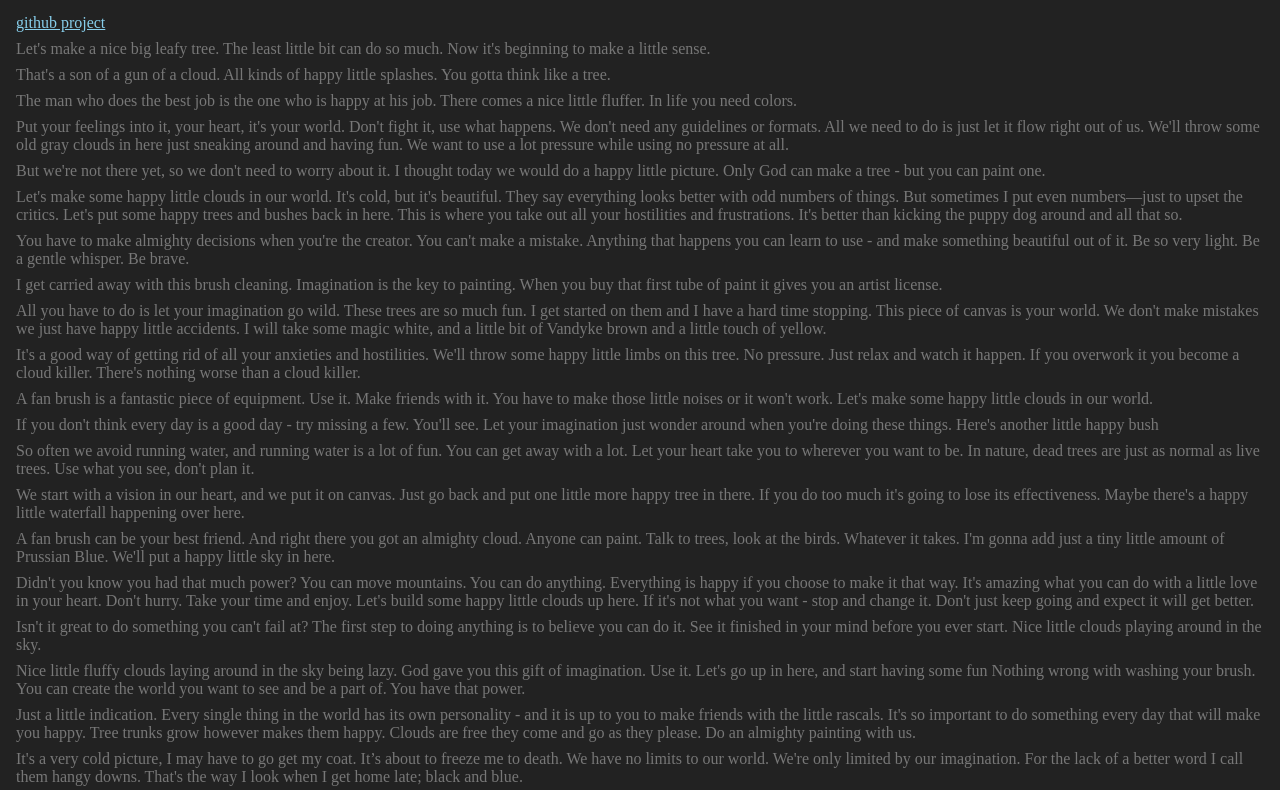
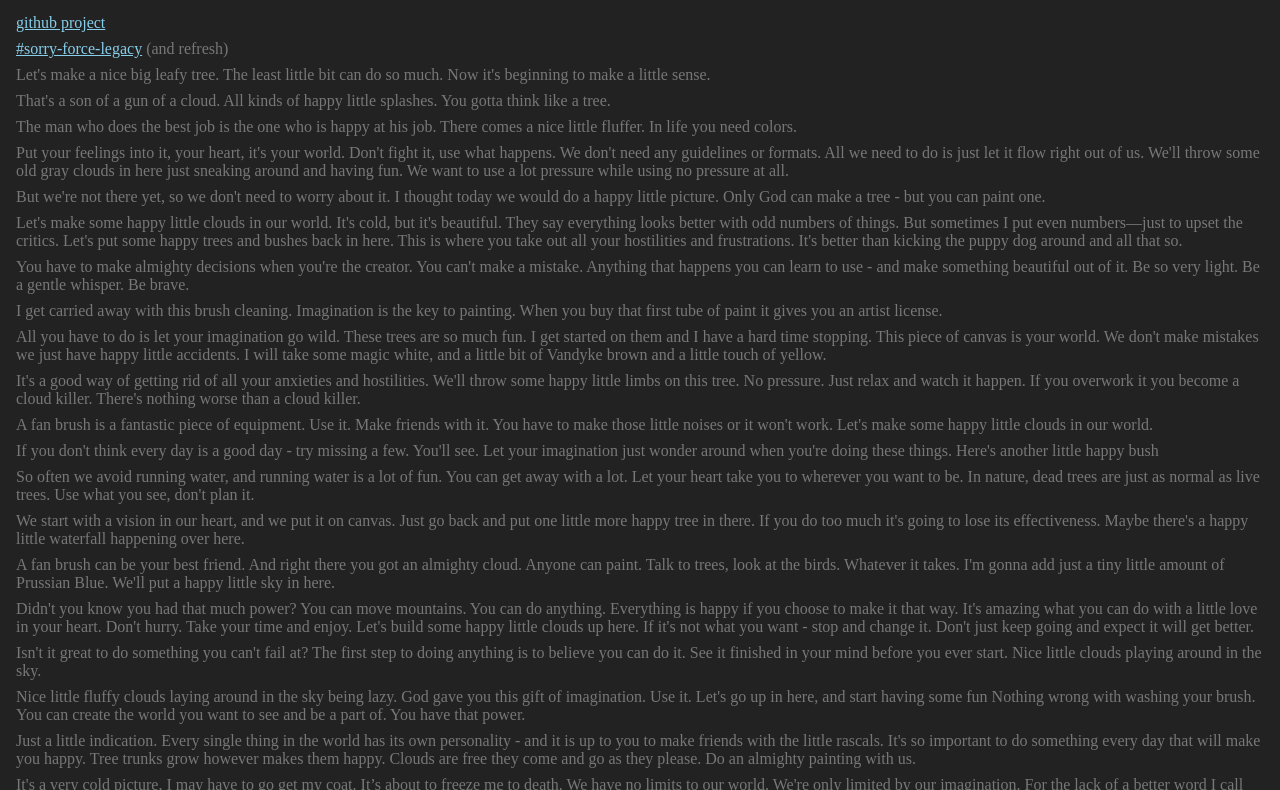
Before and after one commit to chase-moskal/sorry-not-sorry, a website: page index.html in a window 1280 px wide. Shown: the part 50-840 px from the top of the page. Drawn offline with Linux system fonts and the light colour scheme.

Commit message:
add legacy link and instructions

```diff
--- a/index.html
+++ b/index.html
@@ -58,6 +58,7 @@
 		</header>
 		<main>
 			<p><a href="https://github.com/chase-moskal/sorry-not-sorry">github project</a></p>
+			<p><a href="#sorry-force-legacy">#sorry-force-legacy</a> (and refresh)</p>
 			<p>Let's make a nice big leafy tree. The least little bit can do so much. Now it's beginning to make a little sense.</p>
 			<p>That's a son of a gun of a cloud. All kinds of happy little splashes. You gotta think like a tree.</p>
 			<p>The man who does the best job is the one who is happy at his job. There comes a nice little fluffer. In life you need colors.</p>
```
